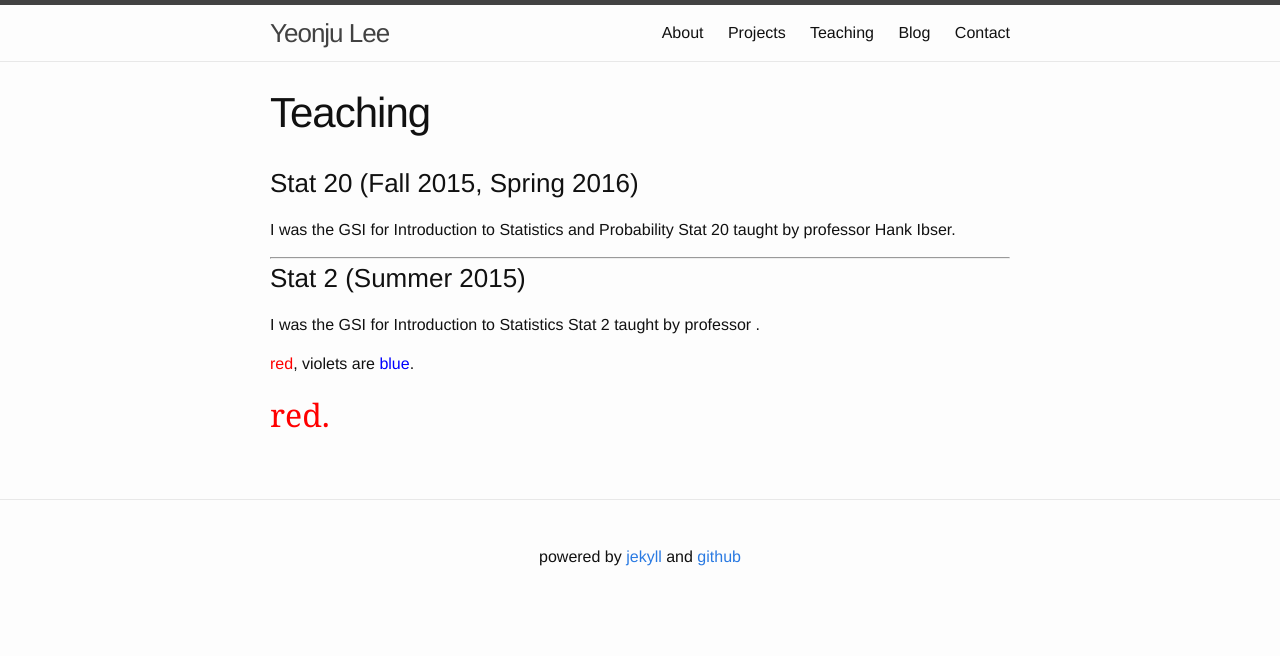
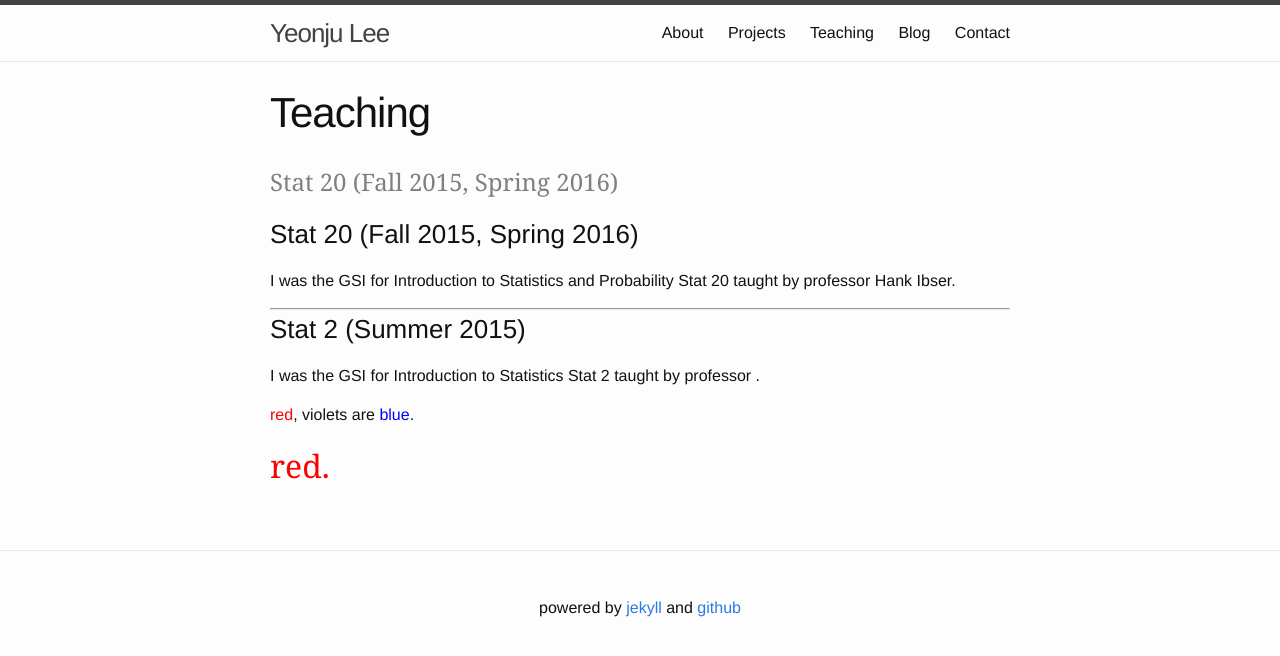
Before and after one commit to lindsey-lee/lindsey-lee.github.io, a Jekyll site: the page built from Teaching.md, in a window 1280 px wide. Shown: the top 656 px of the page. Built offline with Jekyll 4.4.1, drawn with Linux system fonts in a browser that asks for light colours.

Commit message:
test font style on teaching

```diff
--- a/Teaching.md
+++ b/Teaching.md
@@ -4,6 +4,7 @@ title: Teaching
 permalink: /teaching/
 ---
 
+<span style="color:grey; font-family:Georgia; font-size:1.5em;"> Stat 20 (Fall 2015, Spring 2016)</span>
 
 ### Stat 20 (Fall 2015, Spring 2016)
 I was the GSI for Introduction to Statistics and Probability Stat 20 taught by professor Hank Ibser.
```
